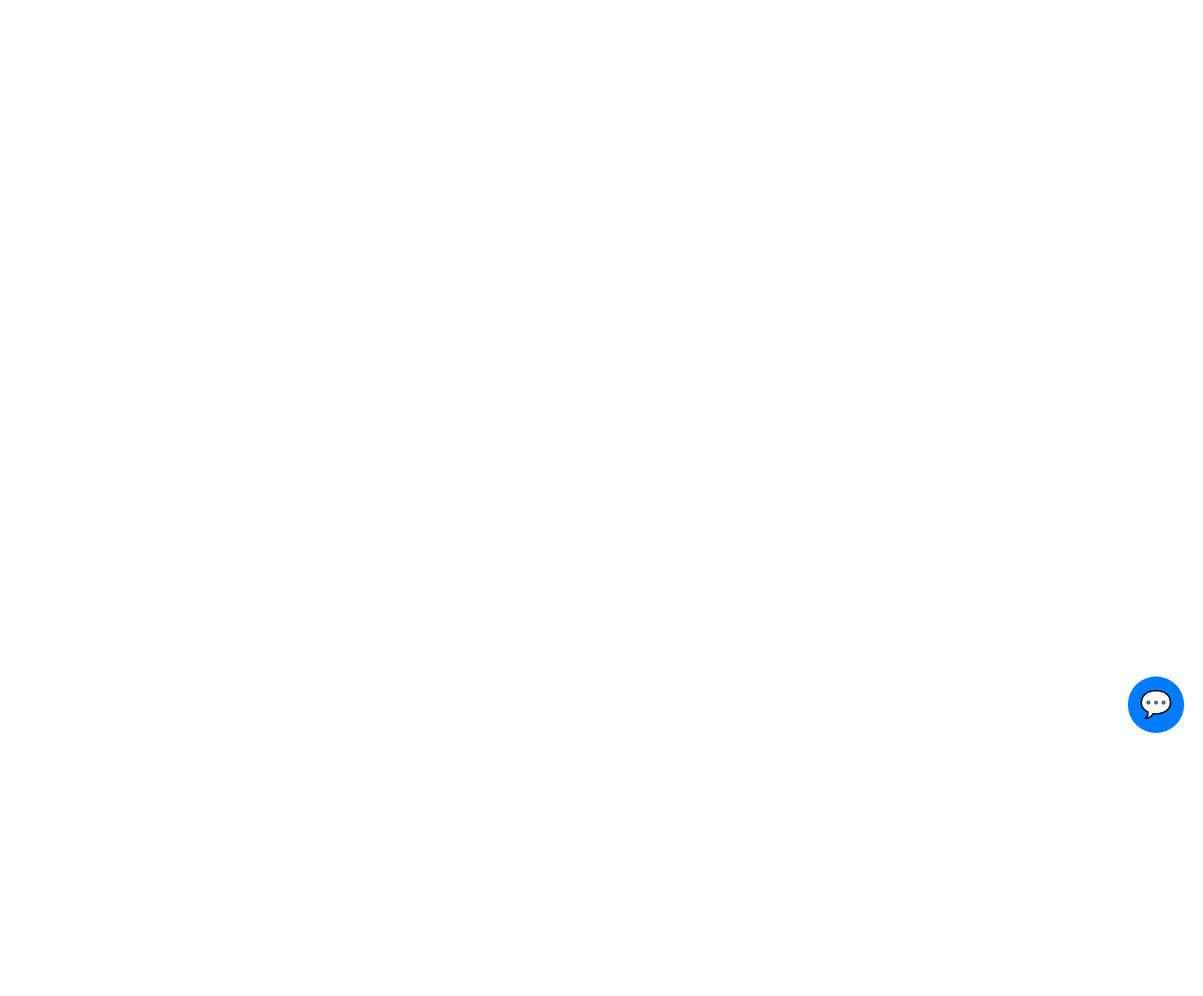
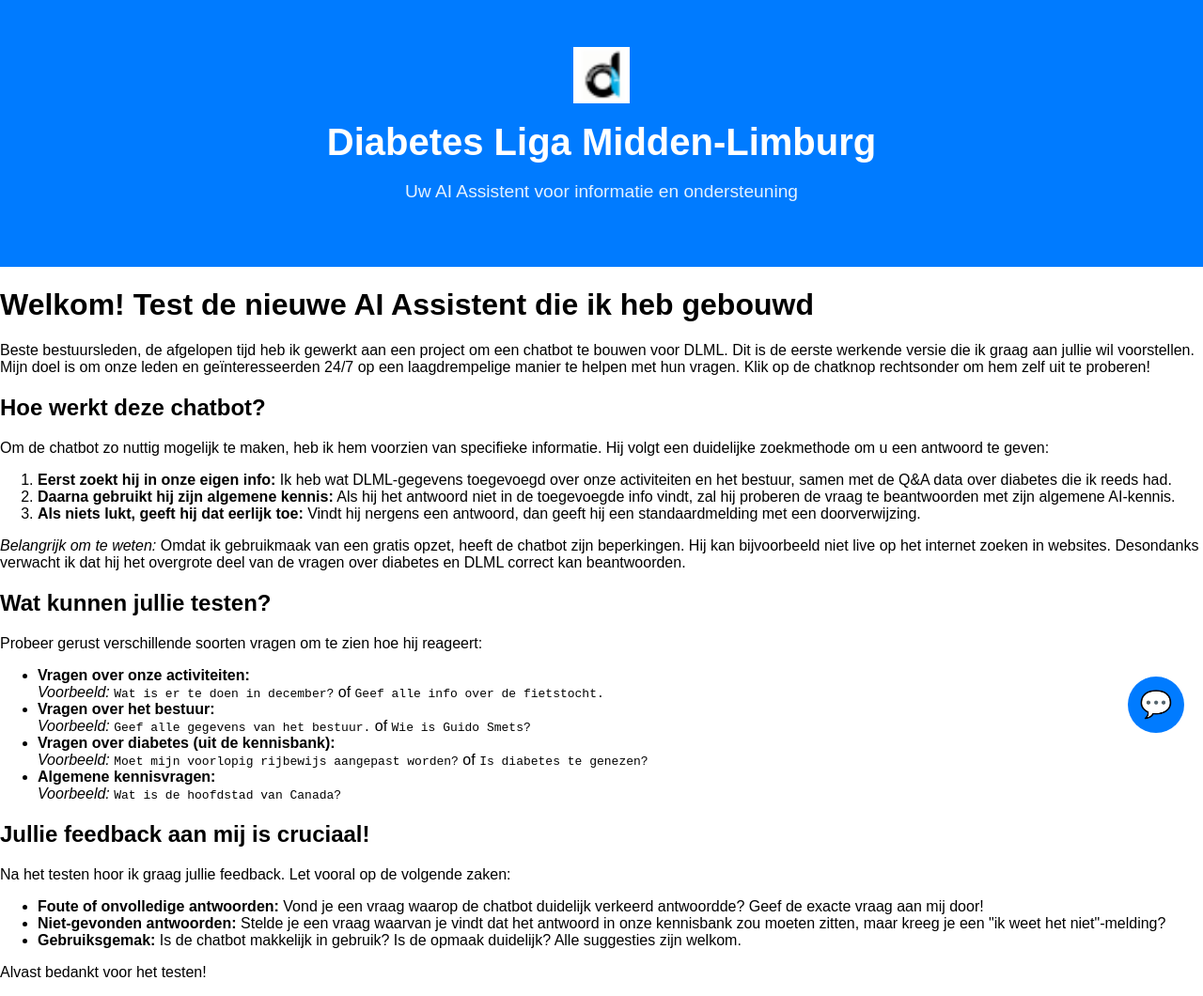
Before and after one commit to Fredje4711/chatbot-diabetes, a website: page index.html in a window 1280 px wide. Shown: the whole page at 94% size. Before the commit the page ends 800 px from the top, so only its background shows below. Drawn offline with Linux system fonts and the light colour scheme.

Commit message:
Add files via upload

```diff
--- a/index.html
+++ b/index.html
@@ -6,6 +6,32 @@
   <title>Diabetes Chatbot – Testpagina</title>
 
     <style>
+
+	/* === NIEUWE STYLING VOOR DE LANDINGSPAGINA-LOOK === */
+.page-header {
+  background-color: #007bff; /* Blauwe achtergrond */
+  color: white;
+  text-align: center;
+  padding: 50px 20px;
+}
+.header-content {
+  max-width: 800px;
+  margin: 0 auto;
+}
+.header-logo {
+  width: 60px; /* Grootte van het logo in de header */
+  height: 60px;
+  margin-bottom: 15px;
+}
+.page-header h1 {
+  margin: 0;
+  font-size: 2.5em; /* Grotere titel */
+}
+.page-header p {
+  font-size: 1.2em;
+  opacity: 0.9;
+}
+
       /* --- ALGEMENE CONTAINER STYLING --- */
       body { font-family: Arial, sans-serif; margin: 0; padding: 0; }
       #chatbot-button { position: fixed; bottom: 20px; right: 20px; background-color: #007bff; color: white; border-radius: 50%; width: 60px; height: 60px; font-size: 28px; text-align: center; line-height: 60px; cursor: pointer; z-index: 1000; }
@@ -67,10 +93,56 @@
     </style>
 
 </head>
+
 <body>
 
+  <header class="page-header">
+    <div class="header-content">
+      <img src="logo.png" alt="DLML Logo" class="header-logo">
+      <h1>Diabetes Liga Midden-Limburg</h1>
+      <p>Uw AI Assistent voor informatie en ondersteuning</p>
+    </div>
+  </header>
+
+  <main class="intro-content">
+    <!-- HIER STAAT UW VOLLEDIGE, PERSOONLIJKE INTRODUCTIETEKST -->
+    <!-- Deze tekst hoeft u niet te veranderen, die is al perfect -->
+    <h1>Welkom! Test de nieuwe AI Assistent die ik heb gebouwd</h1>
+    <p>
+      Beste bestuursleden, de afgelopen tijd heb ik gewerkt aan een project om een chatbot te bouwen voor DLML. Dit is de eerste werkende versie die ik graag aan jullie wil voorstellen. Mijn doel is om onze leden en geïnteresseerden 24/7 op een laagdrempelige manier te helpen met hun vragen. Klik op de chatknop rechtsonder om hem zelf uit te proberen!
+    </p>
+    <h2>Hoe werkt deze chatbot?</h2>
+    <p>
+      Om de chatbot zo nuttig mogelijk te maken, heb ik hem voorzien van specifieke informatie. Hij volgt een duidelijke zoekmethode om u een antwoord te geven:
+    </p>
+    <ol>
+      <li><strong>Eerst zoekt hij in onze eigen info:</strong> Ik heb wat DLML-gegevens toegevoegd over onze activiteiten en het bestuur, samen met de Q&A data over diabetes die ik reeds had.</li>
+      <li><strong>Daarna gebruikt hij zijn algemene kennis:</strong> Als hij het antwoord niet in de toegevoegde info vindt, zal hij proberen de vraag te beantwoorden met zijn algemene AI-kennis.</li>
+      <li><strong>Als niets lukt, geeft hij dat eerlijk toe:</strong> Vindt hij nergens een antwoord, dan geeft hij een standaardmelding met een doorverwijzing.</li>
+    </ol>
+    <p>
+      <em>Belangrijk om te weten:</em> Omdat ik gebruikmaak van een gratis opzet, heeft de chatbot zijn beperkingen. Hij kan bijvoorbeeld niet live op het internet zoeken in websites. Desondanks verwacht ik dat hij het overgrote deel van de vragen over diabetes en DLML correct kan beantwoorden.
+    </p>
+    <h2>Wat kunnen jullie testen?</h2>
+    <p>Probeer gerust verschillende soorten vragen om te zien hoe hij reageert:</p>
+    <ul>
+      <li><strong>Vragen over onze activiteiten:</strong><br><em>Voorbeeld:</em> <code>Wat is er te doen in december?</code> of <code>Geef alle info over de fietstocht.</code></li>
+      <li><strong>Vragen over het bestuur:</strong><br><em>Voorbeeld:</em> <code>Geef alle gegevens van het bestuur.</code> of <code>Wie is Guido Smets?</code></li>
+      <li><strong>Vragen over diabetes (uit de kennisbank):</strong><br><em>Voorbeeld:</em> <code>Moet mijn voorlopig rijbewijs aangepast worden?</code> of <code>Is diabetes te genezen?</code></li>
+      <li><strong>Algemene kennisvragen:</strong><br><em>Voorbeeld:</em> <code>Wat is de hoofdstad van Canada?</code></li>
+    </ul>
+    <h2>Jullie feedback aan mij is cruciaal!</h2>
+    <p>Na het testen hoor ik graag jullie feedback. Let vooral op de volgende zaken:</p>
+    <ul>
+      <li><strong>Foute of onvolledige antwoorden:</strong> Vond je een vraag waarop de chatbot duidelijk verkeerd antwoordde? Geef de exacte vraag aan mij door!</li>
+      <li><strong>Niet-gevonden antwoorden:</strong> Stelde je een vraag waarvan je vindt dat het antwoord in onze kennisbank zou moeten zitten, maar kreeg je een "ik weet het niet"-melding?</li>
+      <li><strong>Gebruiksgemak:</strong> Is de chatbot makkelijk in gebruik? Is de opmaak duidelijk? Alle suggesties zijn welkom.</li>
+    </ul>
+    <p>Alvast bedankt voor het testen!</p>
+  </main>
+
+  <!-- De chatbot-elementen blijven ongewijzigd -->
   <div id="chatbot-button">💬</div>
-
   <div id="chatbot-container" style="display:none;">
     <div id="chatbot-header">Hulp & Info Diabetes</div>
     <div id="chat-box"></div>
@@ -80,18 +152,18 @@
     </div>
   </div>
 
+  <!-- De scripts blijven ongewijzigd -->
   <script src="chatbot.js"></script>
   <script>
-    // Toon/verberg chatvenster
     document.getElementById("chatbot-button").addEventListener("click", function () {
       const venster = document.getElementById("chatbot-container");
       venster.style.display = venster.style.display === "none" ? "flex" : "none";
     });
-
-    // Enter activeert versturen
     document.getElementById("chat-input").addEventListener("keydown", function (e) {
       if (e.key === "Enter") sendMessage();
     });
   </script>
+
 </body>
+
 </html>
```
